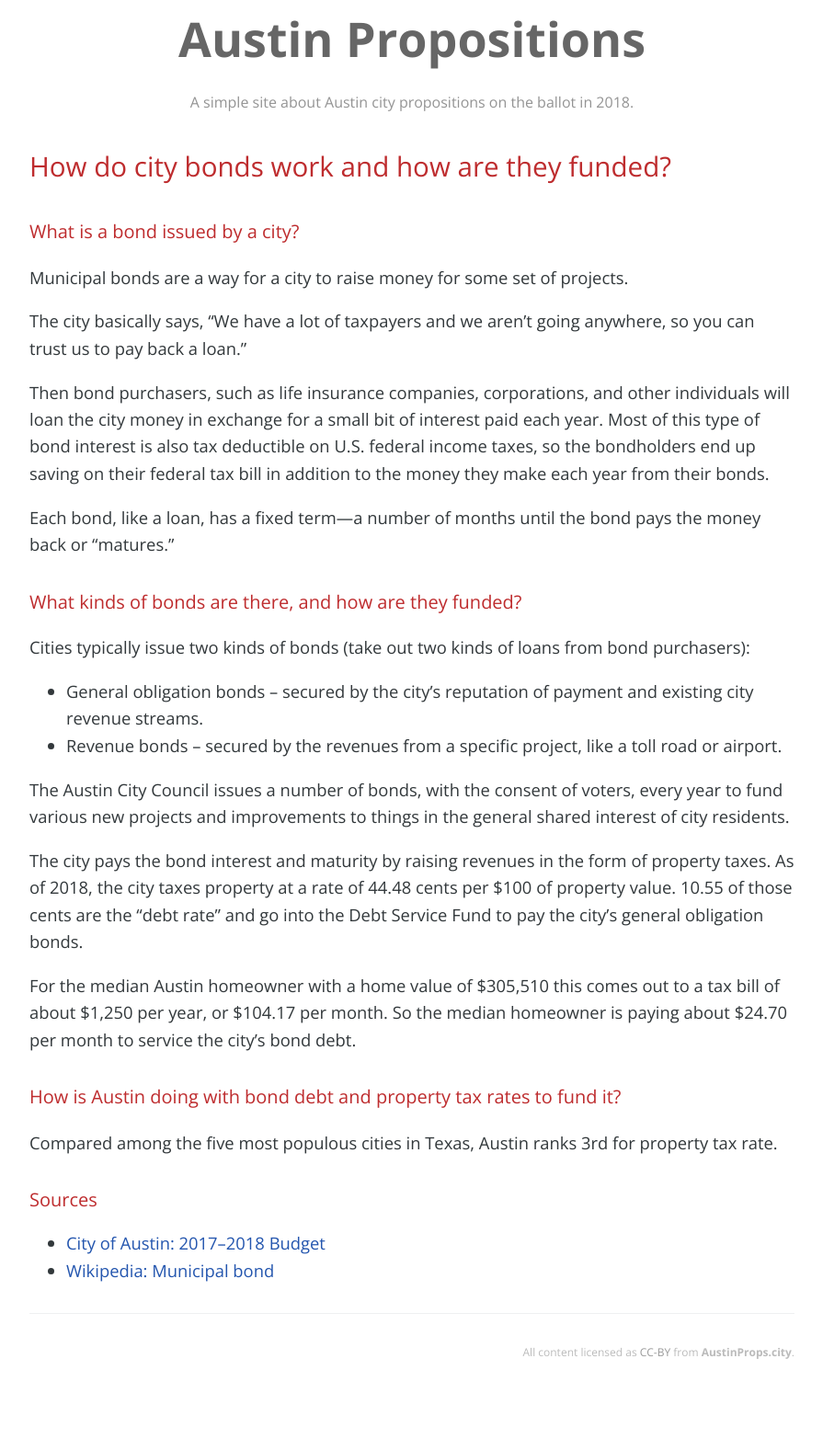
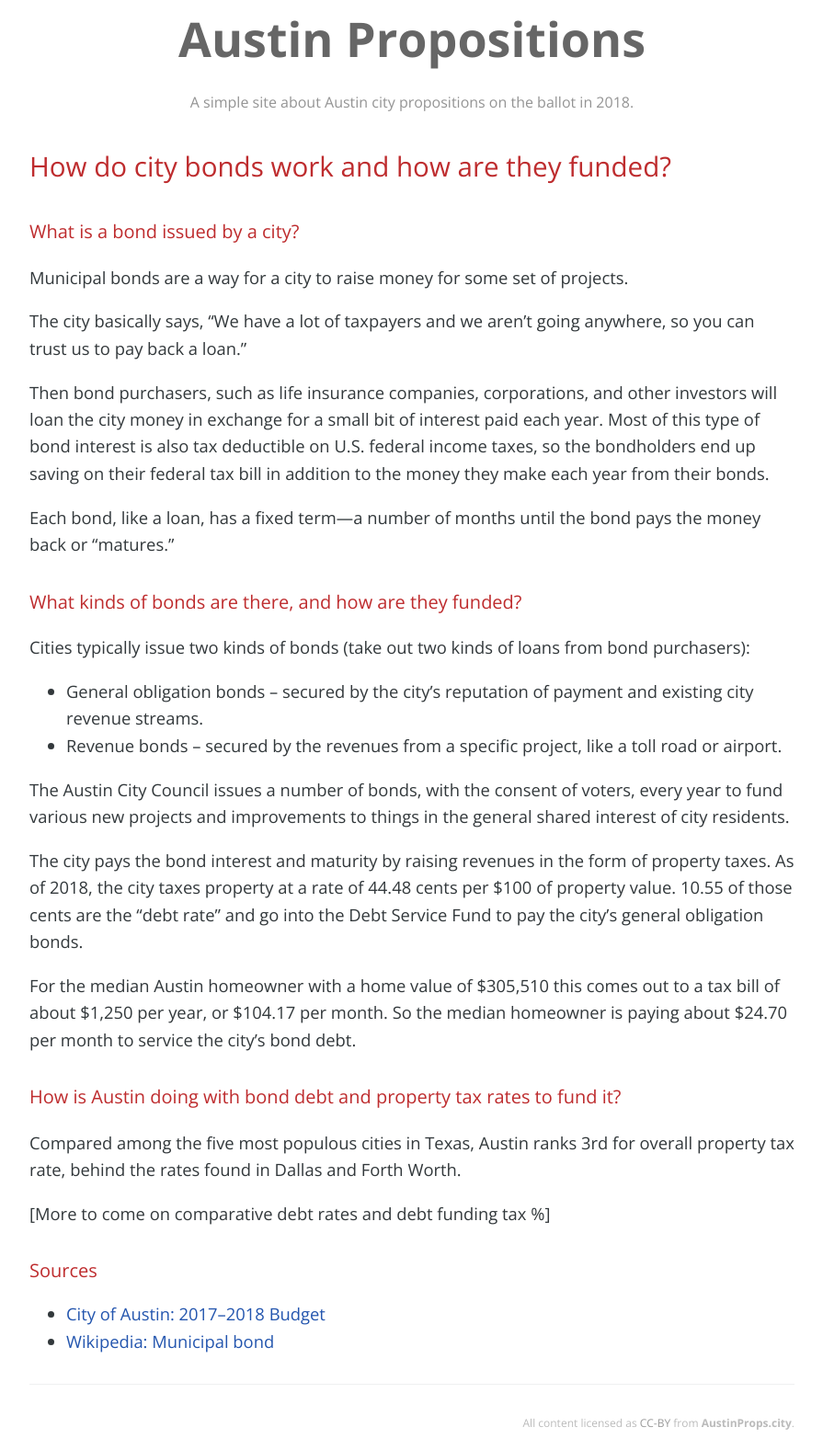
Before and after one commit to h3h/austinprops.city, a Jekyll site: the page built from learn/municipal-bonds.md, in a window 1280 px wide. Shown: the whole page at 92% size, without its empty margins (192-1087 px from the left). Built offline with Jekyll 4.4.1, drawn with Linux system fonts in a browser that asks for light colours; before the commit the page ends 1500 px from its top, so only the background shows below that.

Commit message:
Small tweaks to bonds page

```diff
--- a/learn/municipal-bonds.md
+++ b/learn/municipal-bonds.md
@@ -10,7 +10,7 @@ Municipal bonds are a way for a city to raise money for some set of projects.
 The city basically says, “We have a lot of taxpayers and we aren’t going anywhere, so you can trust us to pay back
 a loan.”
 
-Then bond purchasers, such as life insurance companies, corporations, and other individuals will loan the city money
+Then bond purchasers, such as life insurance companies, corporations, and other investors will loan the city money
 in exchange for a small bit of interest paid each year. Most of this type of bond interest is also tax deductible on
 U.S. federal income taxes, so the bondholders end up saving on their federal tax bill in addition to the money they
 make each year from their bonds.
@@ -36,7 +36,10 @@ or $104.17 per month. So the median homeowner is paying about $24.70 per month t
 
 ## How is Austin doing with bond debt and property tax rates to fund it?
 
-Compared among the five most populous cities in Texas, Austin ranks 3rd for property tax rate.
+Compared among the five most populous cities in Texas, Austin ranks 3rd for overall property tax rate, behind the rates
+found in Dallas and Forth Worth.
+
+[More to come on comparative debt rates and debt funding tax %]
 
 ## Sources
 
```
